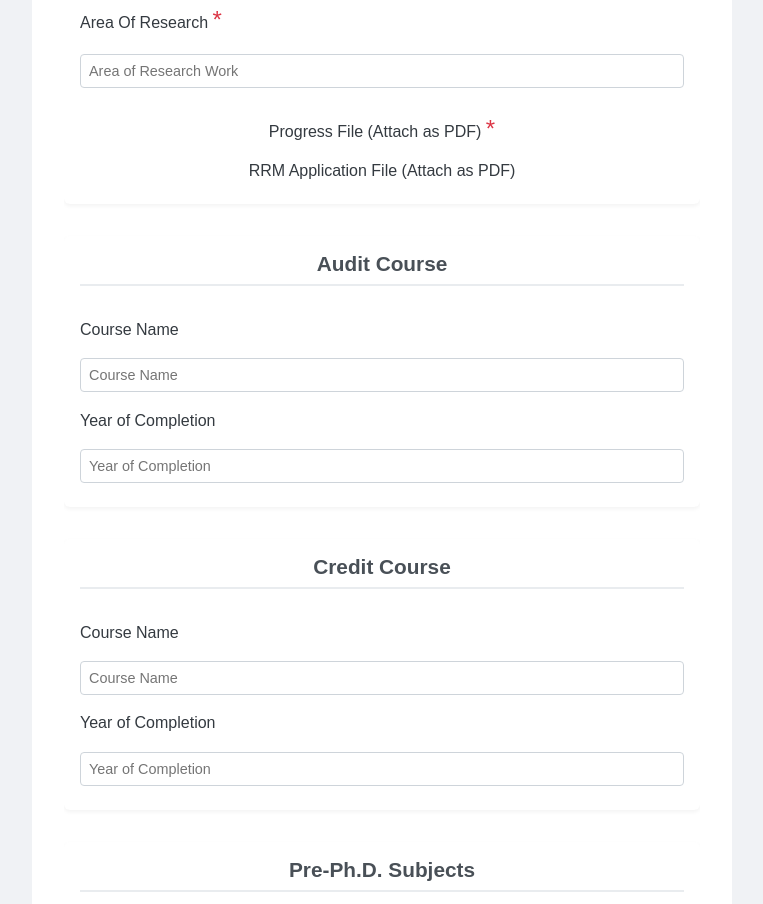
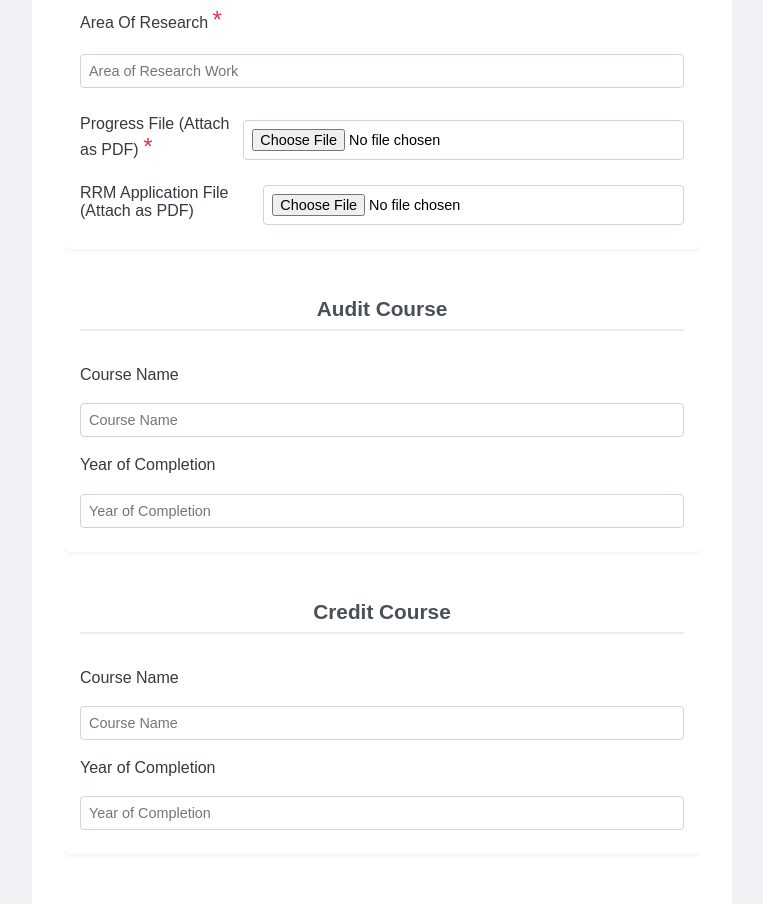
Before and after one commit to AnilSinthu73/rrmregistartions, a React (Create React App) app: page / in a window 1280 px wide. Shown: the part 1960-2864 px from the top of the page, without its empty margins (258-1021 px from the left). Built offline with nearby package versions, Linux system fonts and the light colour scheme.

Commit message:
optional fields

```diff
--- a/src/components/RRMForm.js
+++ b/src/components/RRMForm.js
@@ -311,7 +311,7 @@ const RRMForm = () => {
                       accept=".jpg, .jpeg, .png"
                       onChange={handleImageChange}
                       required
-                      className="form-input file-upload-input" />
+                      className="file-upload-input" />
                   </div>
                 </div>
                 <label htmlFor="dateOfBirth">Date of Birth <span className="required-field">*</span></label>
--- a/src/components/styles/RRMForm.css
+++ b/src/components/styles/RRMForm.css
@@ -190,6 +190,10 @@ label {
   font-size: 14px;
   text-align: center;
 }
+
+.form-input.file-upload-input {
+  display: flex;
+}
 /* Form Sections */
 .form-section {
   background-color: #ffffff;
```
